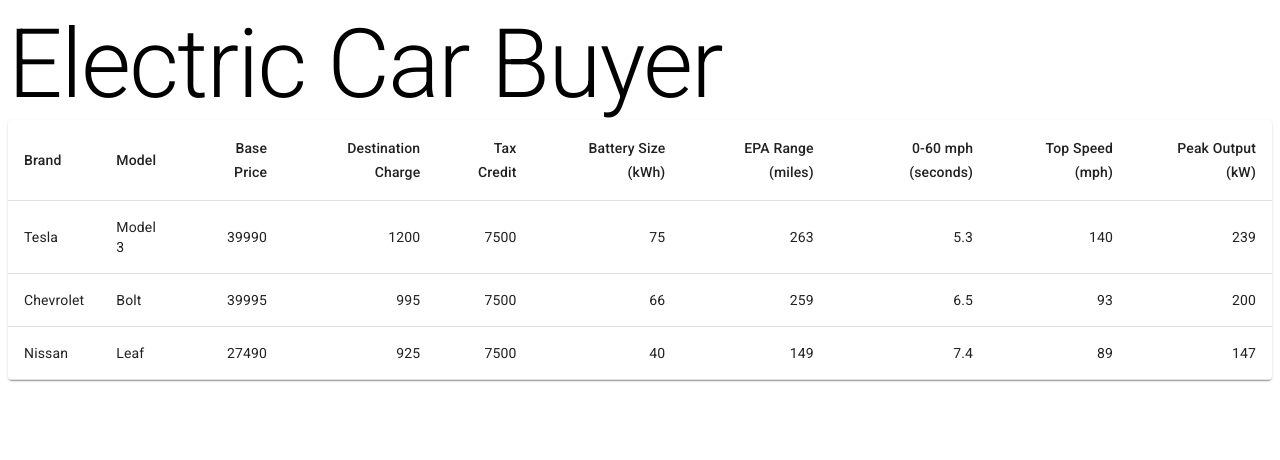
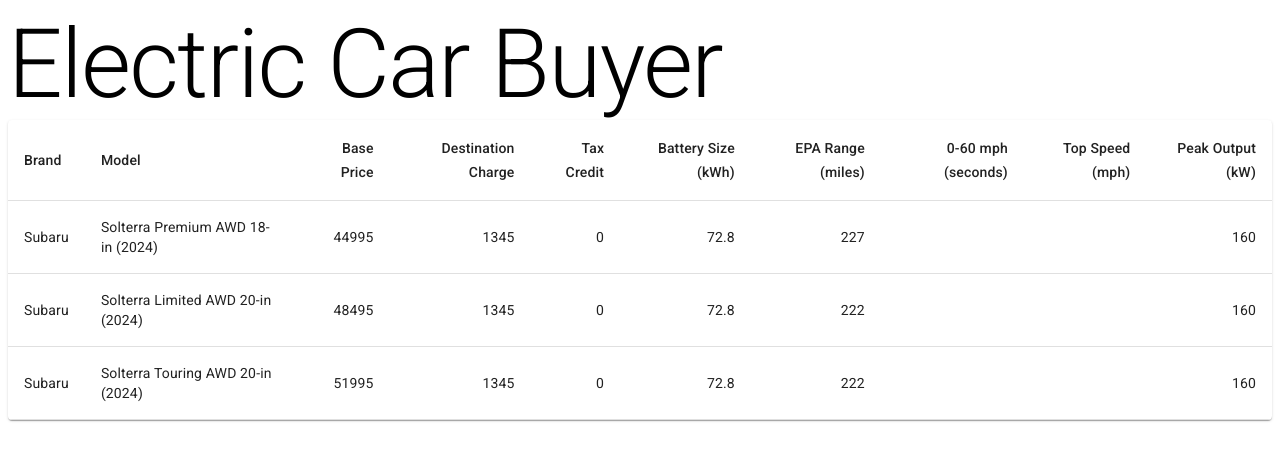
Before and after one commit to ryosua/electric-car-buyer, a Next.js app: page / in a window 1280 px wide. Shown: the top 460 px of the page. Built offline with nearby package versions, Linux system fonts and the light colour scheme.

Commit message:
update data

```diff
--- a/src/app/data.ts
+++ b/src/app/data.ts
@@ -1,43 +1,45 @@
 import { CarModel } from "./types";
 
-// Not real data, just for testing.
-const dummyData: CarModel[] = [
+const data: CarModel[] = [
   {
-    brand: "Tesla",
-    model: "Model 3",
-    basePrice: 39990,
-    destCharge: 1200,
-    taxCredit: 7500,
-    batterySize: 75,
-    epaRange: 263,
-    zeroToSixty: 5.3,
-    topSpeed: 140,
-    peakOutput: 239,
+    brand: "Subaru",
+    model: "Solterra Premium AWD 18-in (2024)",
+    basePrice: 44995,
+    destCharge: 1345,
+    taxCredit: 0,
+    batterySize: 72.8,
+    epaRange: 227,
+    zeroToSixty: undefined,
+    topSpeed: undefined,
+    peakOutput: 160,
+    groundClearance: 8.3,
   },
   {
-    brand: "Chevrolet",
-    model: "Bolt",
-    basePrice: 39995,
-    destCharge: 995,
-    taxCredit: 7500,
-    batterySize: 66,
-    epaRange: 259,
-    zeroToSixty: 6.5,
-    topSpeed: 93,
-    peakOutput: 200,
+    brand: "Subaru",
+    model: "Solterra Limited AWD 20-in (2024)",
+    basePrice: 48495,
+    destCharge: 1345,
+    taxCredit: 0,
+    batterySize: 72.8,
+    epaRange: 222,
+    zeroToSixty: undefined,
+    topSpeed: undefined,
+    peakOutput: 160,
+    groundClearance: 8.3,
   },
   {
-    brand: "Nissan",
-    model: "Leaf",
-    basePrice: 27490,
-    destCharge: 925,
-    taxCredit: 7500,
-    batterySize: 40,
-    epaRange: 149,
-    zeroToSixty: 7.4,
-    topSpeed: 89,
-    peakOutput: 147,
+    brand: "Subaru",
+    model: "Solterra Touring AWD 20-in (2024)",
+    basePrice: 51995,
+    destCharge: 1345,
+    taxCredit: 0,
+    batterySize: 72.8,
+    epaRange: 222,
+    zeroToSixty: undefined,
+    topSpeed: undefined,
+    peakOutput: 160,
+    groundClearance: 8.3,
   },
 ];
 
-export default dummyData;
+export default data;
```
Also changed, not shown: src/app/types.ts (+6 -2 lines).
